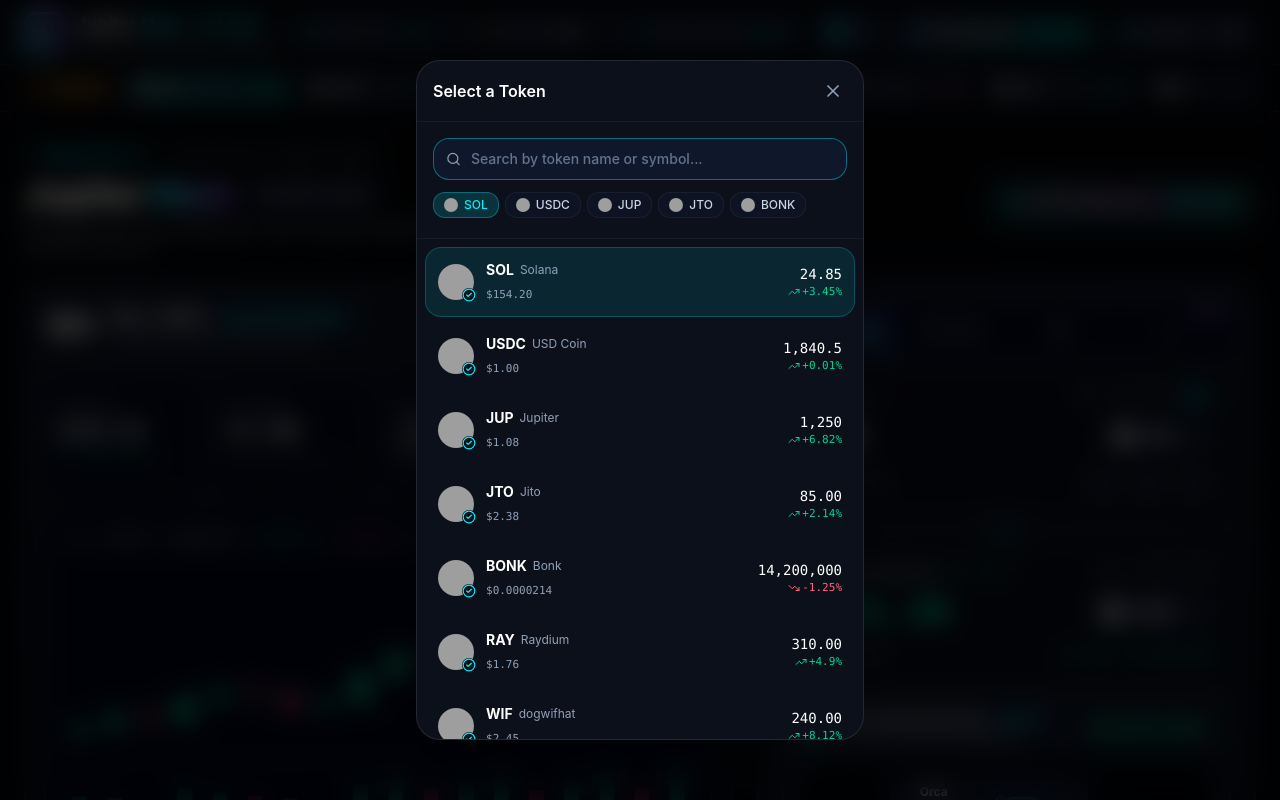
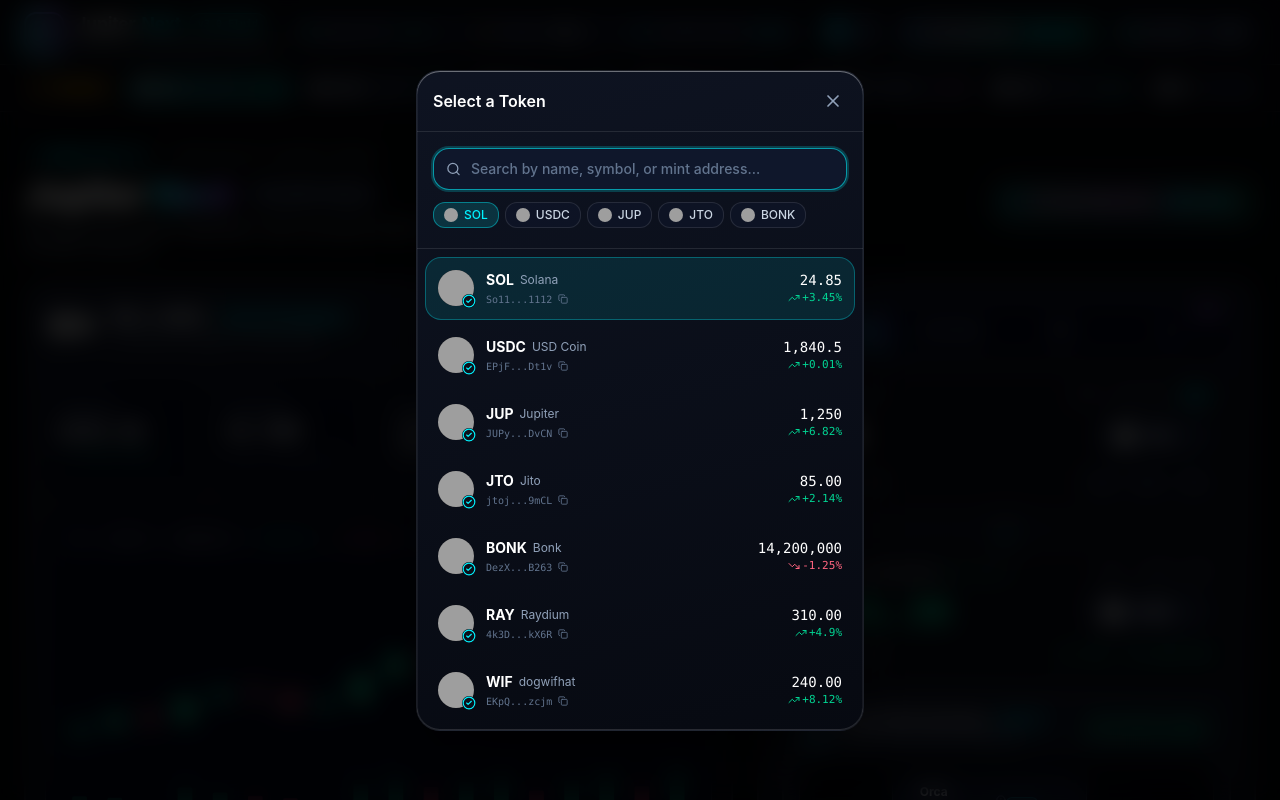
Before and after one commit to avinash-git-24/jupiter-next, a React (Vite) app: page / in a window 1280 px wide. Both pictures are taken after a click on the button "SOL". Shown: the top 800 px of the page. Built offline with nearby package versions, Linux system fonts and the light colour scheme; grey boxes are pictures that could not be loaded.

Commit message:
feat(polish): add Limit/DCA receipts, custom slippage input, and mint addresses

```diff
--- a/src/components/SwapWidget.tsx
+++ b/src/components/SwapWidget.tsx
@@ -77,7 +77,11 @@
       routeSplits: splits,
       feePaidSol: priorityFee === 'ultra' ? 0.00001 : priorityFee === 'turbo' ? 0.000005 : 0.000002,
       timestamp: new Date().toLocaleTimeString(),
-      executionMs: priorityFee === 'ultra' ? 240 : 380
+      executionMs: priorityFee === 'ultra' ? 240 : 380,
+      mode,
+      limitTriggerRate: rate * 0.95,
+      dcaFrequency: 'day',
+      dcaOrders: 10
     };
     onExecuteReceipt(receipt);
   };
--- a/src/components/TokenSelectModal.tsx
+++ b/src/components/TokenSelectModal.tsx
@@ -1,7 +1,7 @@
 import { useState } from 'react';
 import type { Token } from '../types';
 import { POPULAR_TOKENS } from '../data/tokens';
-import { Search, X, CheckCircle2, TrendingUp, TrendingDown } from 'lucide-react';
+import { Search, X, CheckCircle2, TrendingUp, TrendingDown, Copy, Check } from 'lucide-react';
 
 interface TokenSelectModalProps {
   isOpen: boolean;
@@ -17,22 +17,31 @@
   selectedToken,
 }) => {
   const [search, setSearch] = useState('');
+  const [copiedSymbol, setCopiedSymbol] = useState<string | null>(null);
 
   if (!isOpen) return null;
 
+  const handleCopyMint = (e: React.MouseEvent, mint: string, symbol: string) => {
+    e.stopPropagation();
+    navigator.clipboard.writeText(mint);
+    setCopiedSymbol(symbol);
+    setTimeout(() => setCopiedSymbol(null), 1500);
+  };
+
   const filteredTokens = POPULAR_TOKENS.filter((t) =>
     t.symbol.toLowerCase().includes(search.toLowerCase()) ||
-    t.name.toLowerCase().includes(search.toLowerCase())
+    t.name.toLowerCase().includes(search.toLowerCase()) ||
+    (t.mintAddress && t.mintAddress.toLowerCase().includes(search.toLowerCase()))
   );
 
   return (
-    <div className="fixed inset-0 z-50 flex items-center justify-center p-4 bg-black/70 backdrop-blur-md animate-fadeIn">
+    <div className="fixed inset-0 z-50 flex items-center justify-center p-4 bg-black/80 backdrop-blur-md animate-fadeIn">
       <div
-        className="w-full max-w-md rounded-3xl bg-[#0c101a] border border-white/10 shadow-2xl overflow-hidden flex flex-col max-h-[85vh]"
+        className="w-full max-w-md rounded-3xl bg-[#0c101a] border border-white/10 shadow-2xl overflow-hidden flex flex-col max-h-[85vh] threeui-specular-card"
         onClick={(e) => e.stopPropagation()}
       >
         {/* Header */}
-        <div className="flex items-center justify-between p-4 border-b border-white/5">
+        <div className="flex items-center justify-between p-4 border-b border-white/10">
           <span className="font-semibold text-base text-white">Select a Token</span>
           <button
             onClick={onClose}
@@ -43,12 +52,12 @@
         </div>
 
         {/* Search Bar */}
-        <div className="p-4 border-b border-white/5">
-          <div className="flex items-center gap-2.5 px-3 py-2.5 rounded-2xl bg-slate-900 border border-white/10 focus-within:border-[#00f2fe]/40 transition-colors">
+        <div className="p-4 border-b border-white/10 space-y-3">
+          <div className="flex items-center gap-2.5 px-3 py-2.5 rounded-2xl bg-slate-900 border border-white/10 focus-within:border-[#00f2fe]/60 focus-within:ring-2 focus-within:ring-[#00f2fe]/20 transition-all">
             <Search className="w-4 h-4 text-slate-400" />
             <input
               type="text"
-              placeholder="Search by token name or symbol..."
+              placeholder="Search by name, symbol, or mint address..."
               value={search}
               onChange={(e) => setSearch(e.target.value)}
               className="w-full bg-transparent text-sm text-white focus:outline-none placeholder:text-slate-500 font-medium"
@@ -57,7 +66,7 @@
           </div>
 
           {/* Quick Filter Pills */}
-          <div className="flex items-center gap-1.5 mt-3 overflow-x-auto pb-1 scrollbar-none">
+          <div className="flex items-center gap-1.5 overflow-x-auto pb-1 scrollbar-none">
             {POPULAR_TOKENS.slice(0, 5).map((t) => (
               <button
                 key={t.symbol}
@@ -67,8 +76,8 @@
                 }}
                 className={`flex items-center gap-1.5 px-2.5 py-1 rounded-xl border text-xs font-medium transition-all cursor-pointer ${
                   selectedToken.symbol === t.symbol
-                    ? 'bg-[#00f2fe]/15 border-[#00f2fe]/30 text-[#00f2fe]'
-                    : 'bg-slate-900/60 border-white/5 text-slate-300 hover:border-white/20'
+                    ? 'bg-[#00f2fe]/15 border-[#00f2fe]/40 text-[#00f2fe]'
+                    : 'bg-slate-900/60 border-white/10 text-slate-300 hover:border-white/20'
                 }`}
               >
                 <img src={t.icon} alt={t.symbol} className="w-3.5 h-3.5 rounded-full" />
@@ -91,8 +100,8 @@
                 }}
                 className={`flex items-center justify-between p-3 rounded-2xl cursor-pointer transition-all ${
                   isSelected
-                    ? 'bg-[#00f2fe]/10 border border-[#00f2fe]/20'
-                    : 'hover:bg-slate-900/70 border border-transparent'
+                    ? 'bg-[#00f2fe]/10 border border-[#00f2fe]/30'
+                    : 'hover:bg-slate-900/80 border border-transparent'
                 }`}
               >
                 <div className="flex items-center gap-3">
@@ -107,9 +116,26 @@
                       <span className="font-bold text-sm text-white">{t.symbol}</span>
                       <span className="text-xs text-slate-400">{t.name}</span>
                     </div>
-                    <span className="text-[11px] text-slate-400 font-mono">
-                      ${t.priceUsd < 0.01 ? t.priceUsd.toFixed(7) : t.priceUsd.toFixed(2)}
-                    </span>
+
+                    {/* Mint Address with 1-Click Copy */}
+                    {t.mintAddress && (
+                      <div className="flex items-center gap-1 pt-0.5">
+                        <span className="text-[10px] text-slate-500 font-mono">
+                          {t.mintAddress.slice(0, 4)}...{t.mintAddress.slice(-4)}
+                        </span>
+                        <button
+                          onClick={(e) => handleCopyMint(e, t.mintAddress!, t.symbol)}
+                          className="text-slate-500 hover:text-[#00f2fe] transition-colors p-0.5 rounded cursor-pointer"
+                          title="Copy Solana Mint Address"
+                        >
+                          {copiedSymbol === t.symbol ? (
+                            <Check className="w-2.5 h-2.5 text-emerald-400" />
+                          ) : (
+                            <Copy className="w-2.5 h-2.5" />
+                          )}
+                        </button>
+                      </div>
+                    )}
                   </div>
                 </div>
 
--- a/src/data/tokens.ts
+++ b/src/data/tokens.ts
@@ -10,6 +10,7 @@
     decimals: 9,
     isVerified: true,
     change24h: 3.45,
+    mintAddress: 'So11111111111111111111111111111111111111112',
   },
   {
     symbol: 'USDC',
@@ -20,6 +21,7 @@
     decimals: 6,
     isVerified: true,
     change24h: 0.01,
+    mintAddress: 'EPjFWdd5AufqSSqeM2qN1xzybapC8G4wEGGkZwyTDt1v',
   },
   {
     symbol: 'JUP',
@@ -30,6 +32,7 @@
     decimals: 6,
     isVerified: true,
     change24h: 6.82,
+    mintAddress: 'JUPyiwrYJFskUPiHa7hkeR8VUtAeFoSYbKedZNsDvCN',
   },
   {
     symbol: 'JTO',
@@ -40,6 +43,7 @@
     decimals: 9,
     isVerified: true,
     change24h: 2.14,
+    mintAddress: 'jtojtomepa8beP8AuQc6eXt5FriJwfFMwQx2v2f9mCL',
   },
   {
     symbol: 'BONK',
@@ -50,6 +54,7 @@
     decimals: 5,
     isVerified: true,
     change24h: -1.25,
+    mintAddress: 'DezXAZ8z7PnrnRJjz3wXBoRgixCa6xjnB7YaB1pPB263',
   },
   {
     symbol: 'RAY',
@@ -60,6 +65,7 @@
     decimals: 6,
     isVerified: true,
     change24h: 4.90,
+    mintAddress: '4k3Dyjzvzp8eMZWUXbBCjEvwSkkk59S5iCNLY3QrkX6R',
   },
   {
     symbol: 'WIF',
@@ -70,5 +76,6 @@
     decimals: 6,
     isVerified: true,
     change24h: 8.12,
+    mintAddress: 'EKpQGSJtjMFqKZ9KQanSqYXRcF8fBopzLHYxdM65zcjm',
   },
 ];
--- a/src/types/index.ts
+++ b/src/types/index.ts
@@ -7,6 +7,7 @@
   decimals: number;
   isVerified: boolean;
   change24h: number;
+  mintAddress?: string;
 }
 
 export type SwapMode = 'swap' | 'limit' | 'dca' | 'perps';
@@ -37,4 +38,8 @@
   feePaidSol: number;
   timestamp: string;
   executionMs: number;
+  mode?: SwapMode;
+  limitTriggerRate?: number;
+  dcaFrequency?: string;
+  dcaOrders?: number;
 }
```
Also changed, not shown: src/components/DiagnosticsHUD.tsx (+48 -4 lines), src/components/ReceiptModal.tsx (+40 -11 lines).
